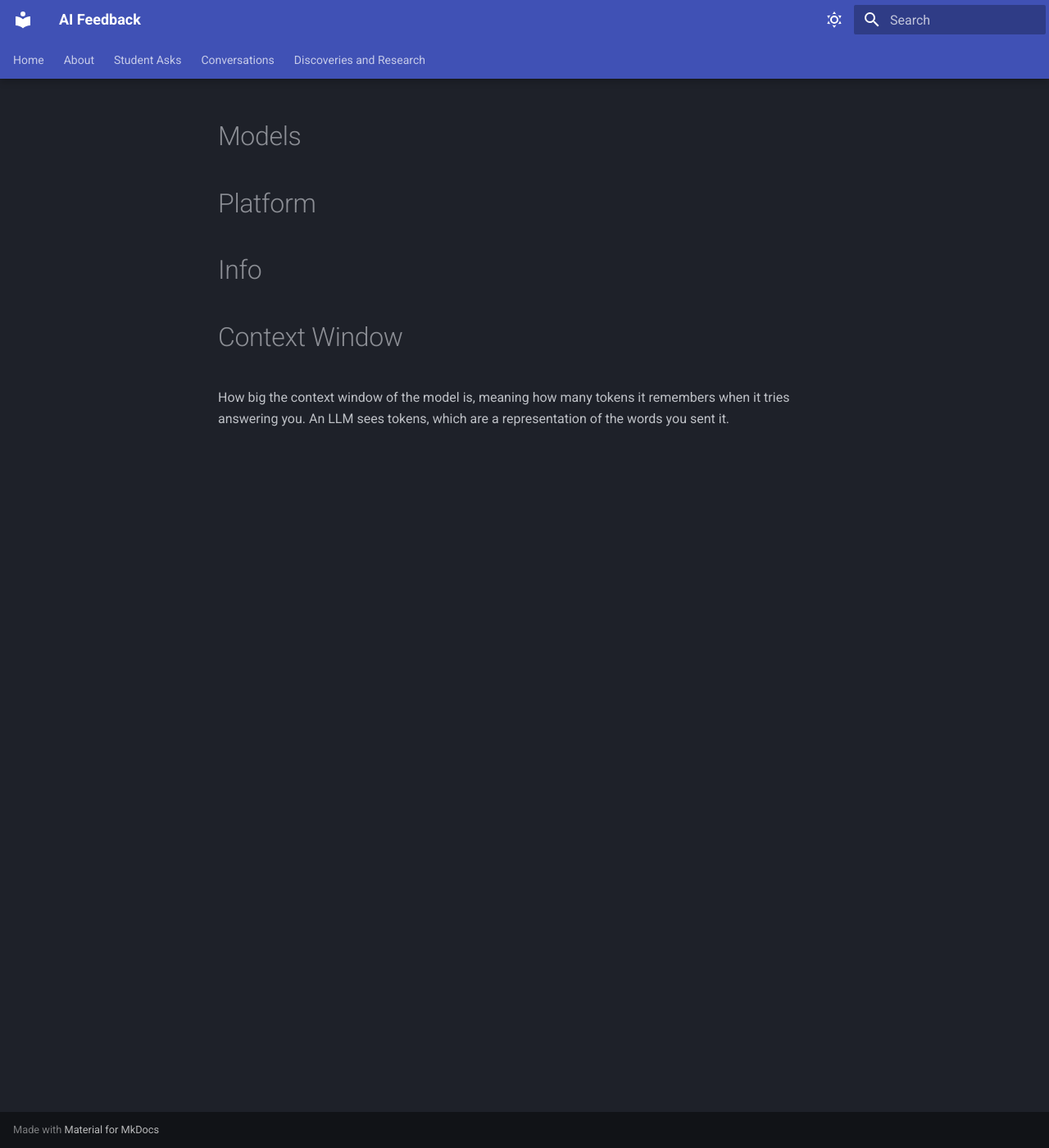
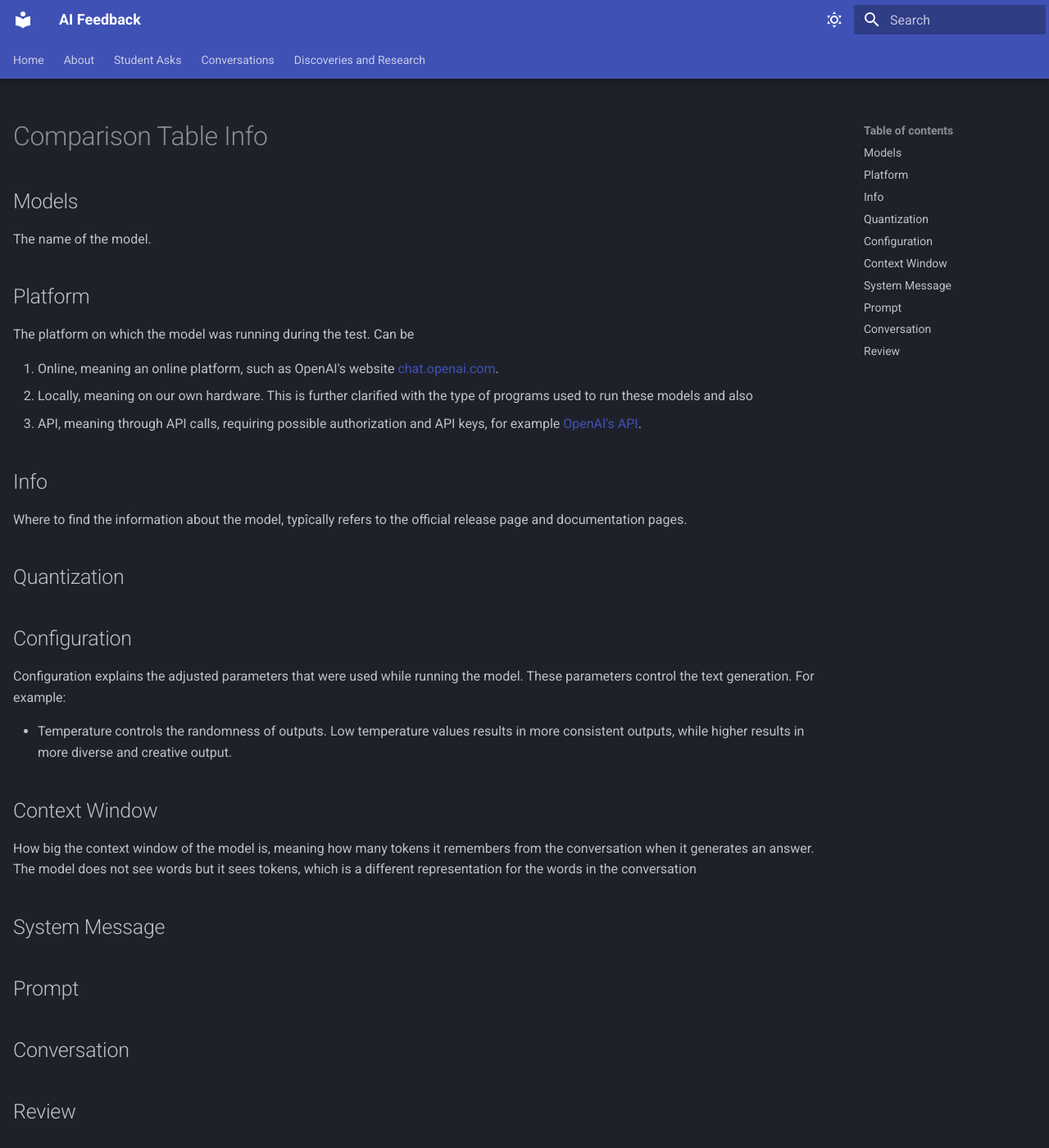
Before and after one commit to SandeepMango159/AIFeedbackEducationDocs, an MkDocs documentation site: the page built from docs/Comparison Table Info.md, in a window 1280 px wide and 1400 px high. Shown: the whole window at 82% size. Built offline with MkDocs 1.6.1 and Material for MkDocs 9.7.7, drawn with Linux system fonts in a browser that asks for light colours.

Commit message:
Updated Comparison Table Info page with info about table headers

```diff
--- a/docs/Comparison Table Info.md
+++ b/docs/Comparison Table Info.md
@@ -1,23 +1,49 @@
-# Models
+---
+hide:
+  - navigation
+---
 
-# Platform
+# Comparison Table Info
 
-# Info
+## Models
+The name of the model.
 
-# Context Window
-How big the context window of the model is, meaning how many tokens it remembers when it tries answering you.
-An LLM sees tokens, which are a representation of the words you sent it.
+## Platform
+
+The platform on which the model was running during the test. Can be
+
+1. Online, meaning an online platform, such as OpenAI's website [chat.openai.com](https://chat.openai.com/).
+2. Locally, meaning on our own hardware. This is further clarified with the type of programs used to run these models and also
+3. API, meaning through API calls, requiring possible authorization and API keys, for example [OpenAI's API](https://platform.openai.com/docs/api-reference).
+
+
+## Info
+Where to find the information about the model, typîcally refers to the official release page and documentation pages.
+
+
+## Quantization
+
+
+## Configuration
+Configuration explains the adjusted parameters that were used while running the model. These parameters control the text generation. For example:
+
+- Temperature controls the randomness of outputs. Low temperature values results in more consistent outputs, while higher results in more diverse and creative output.
+
+
+## Context Window
+How big the context window of the model is, meaning how many tokens it remembers from the conversation when it generates an answer.
+The model does not see words but it sees tokens, which is a different representation for the words in the conversation
+
+## System Message
+
+## Prompt
+
+## Conversation
+
+## Review
 
 #
 
 #
 
 #
-
-#
-
-#
-
-#
-
-#
```
